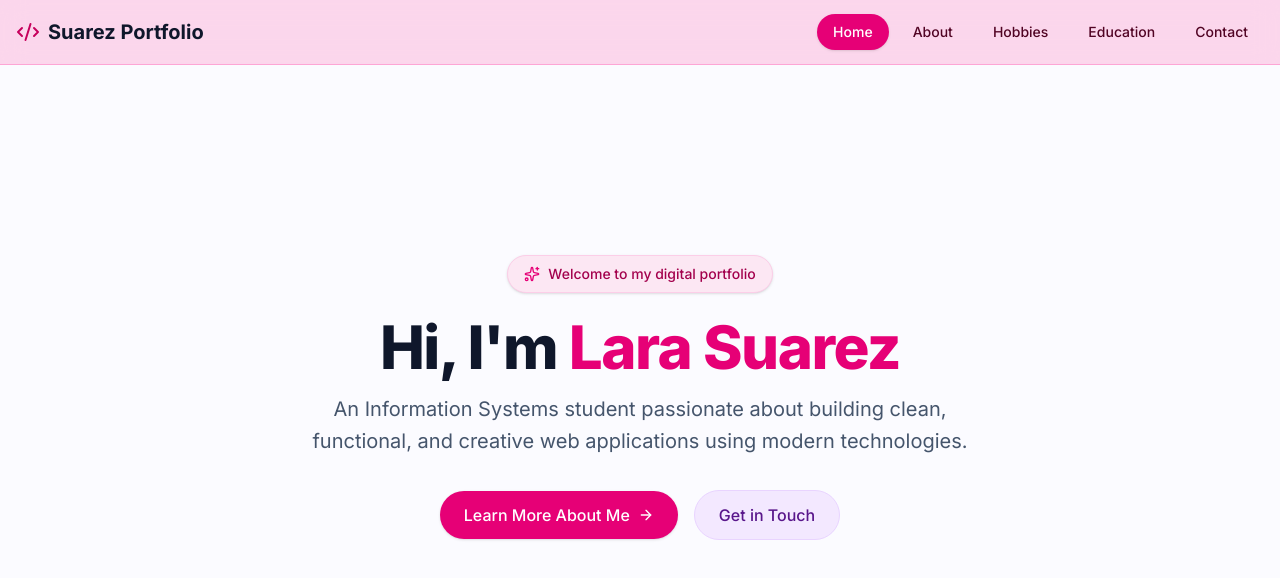
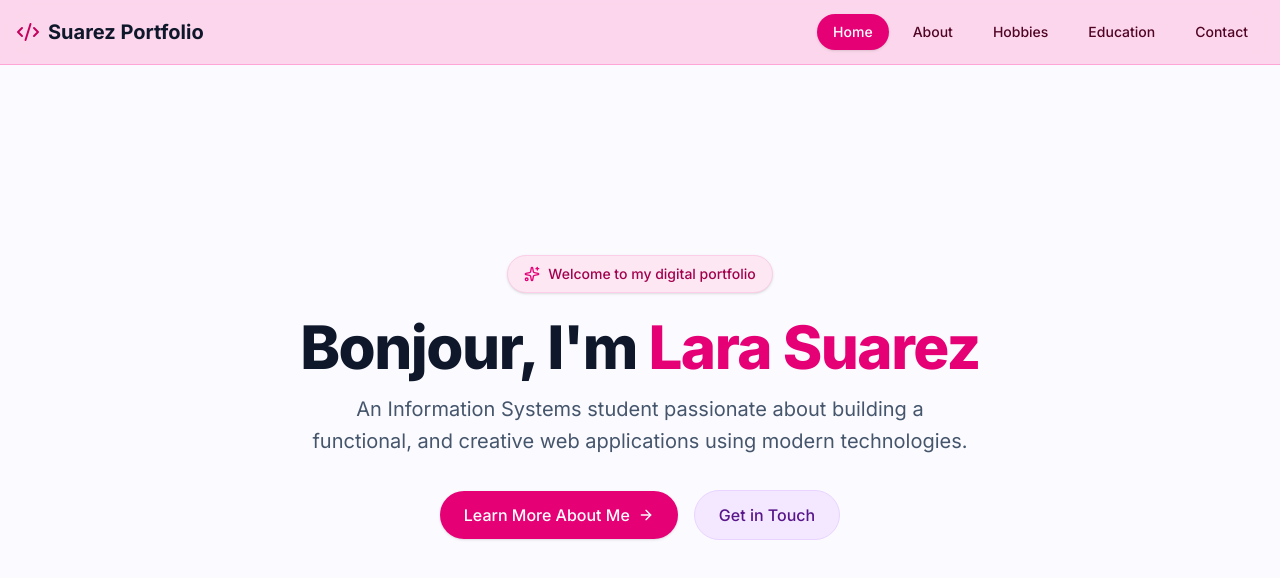
Before and after one commit to lsuarez-sys/my-personal-portfolio, a Next.js app: page / in a window 1280 px wide. Shown: the top 578 px of the page. Built offline with nearby package versions, Linux system fonts and the light colour scheme.

Commit message:
Add bonjour greeting to page

```diff
--- a/app/page.tsx
+++ b/app/page.tsx
@@ -13,12 +13,12 @@ export default function Home() {
 
       {/* Main Title */}
       <h1 className="text-4xl sm:text-6xl font-extrabold text-slate-900 tracking-tight max-w-3xl mb-4">
-        Hi, I'm <span className="text-pink-600">Lara Suarez</span>
+        Bonjour, I'm <span className="text-pink-600">Lara Suarez</span>
       </h1>
 
       {/* Subtitle */}
       <p className="text-lg sm:text-xl text-slate-600 max-w-2xl mb-8 leading-relaxed">
-        An Information Systems student passionate about building clean, functional, and creative web applications using modern technologies.
+        An Information Systems student passionate about building a functional, and creative web applications using modern technologies.
       </p>
 
       {/* Action Buttons */}
```
